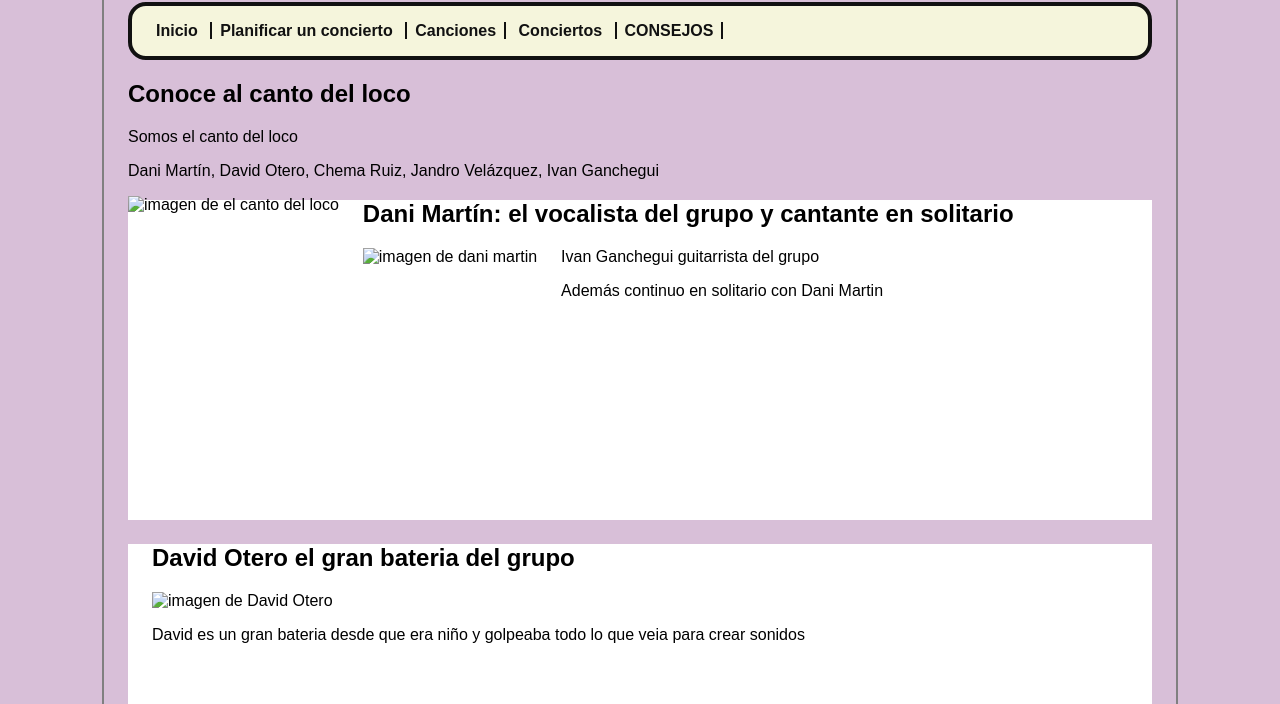
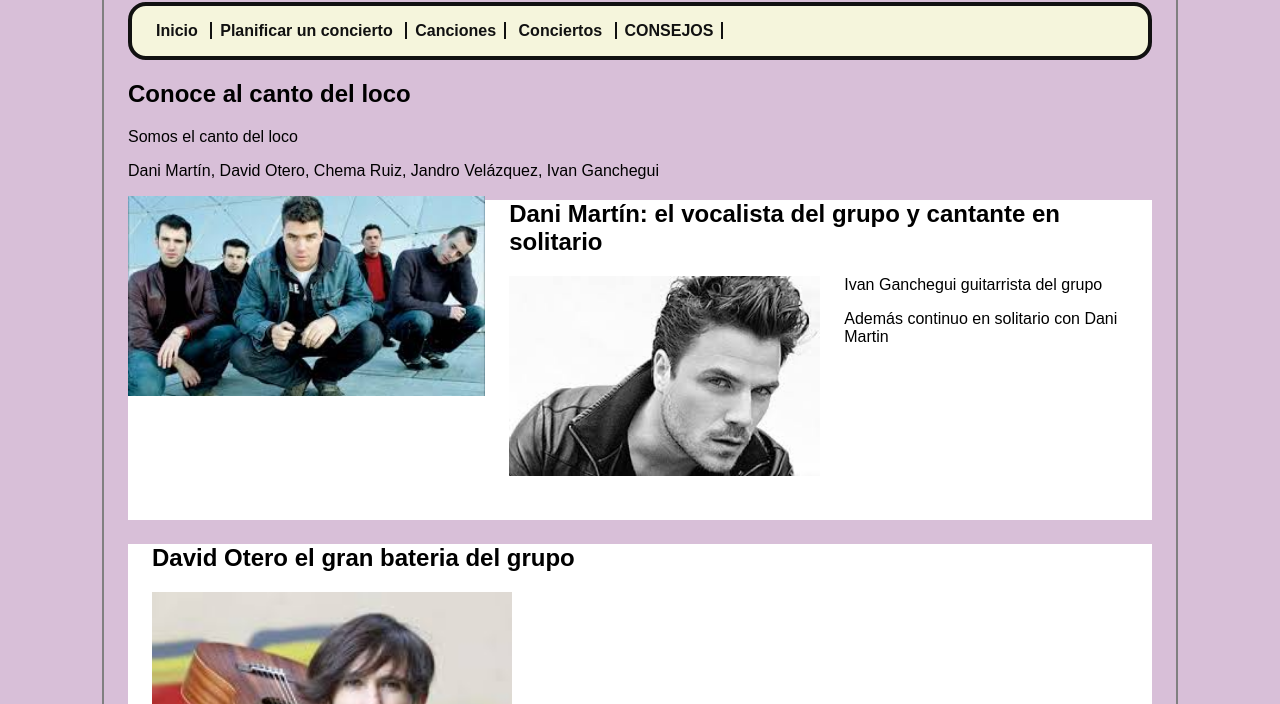
Before and after one commit to irune287/irune287.github.io, a plain HTML site: page nosotros.html in a window 1280 px wide. Shown: the part 96-800 px from the top of the page. Drawn offline with Linux system fonts and the light colour scheme.

Commit message:
Update nosotros.html

```diff
--- a/nosotros.html
+++ b/nosotros.html
@@ -25,19 +25,19 @@
 	<h1> Conoce al canto del loco </h1>
 	<p> Somos el canto del loco </p>
 	<p>Dani Martín, David Otero, Chema Ruiz, Jandro Velázquez, Ivan Ganchegui </p>
-	<p><img class="pequeña" src="img/el canto del loco.jpg"  alt="imagen de el canto del loco"></p>
+	<p><img class="pequeña" src="img/elcantodelloco.jpg"  alt="imagen de el canto del loco"></p>
 
 	<section>
 		<h2> Dani Martín: el vocalista del grupo y cantante en solitario </h2>
 		<p>
-		<p>	<img class="pequeña" src="img/dani martin.jpg" alt="imagen de dani martin"></p>
+		<p>	<img class="pequeña" src="img/danimartin.jpg" alt="imagen de dani martin"></p>
 		</p>
 		<p> Ivan Ganchegui guitarrista del grupo </p>
 		<p> Además continuo en solitario con Dani Martin </p>
 	</section>
 	<section>
 		<h2> David Otero el gran bateria del grupo </h2>
-		<p><img class="mediana" src="img/David Otero.jpg" alt="imagen de David Otero"></p>
+		<p><img class="mediana" src="img/DavidOtero.jpg" alt="imagen de David Otero"></p>
 		<p> David es un gran bateria desde que era niño y golpeaba todo lo que veia para crear sonidos </p>
 	</section>
 </article>
```
